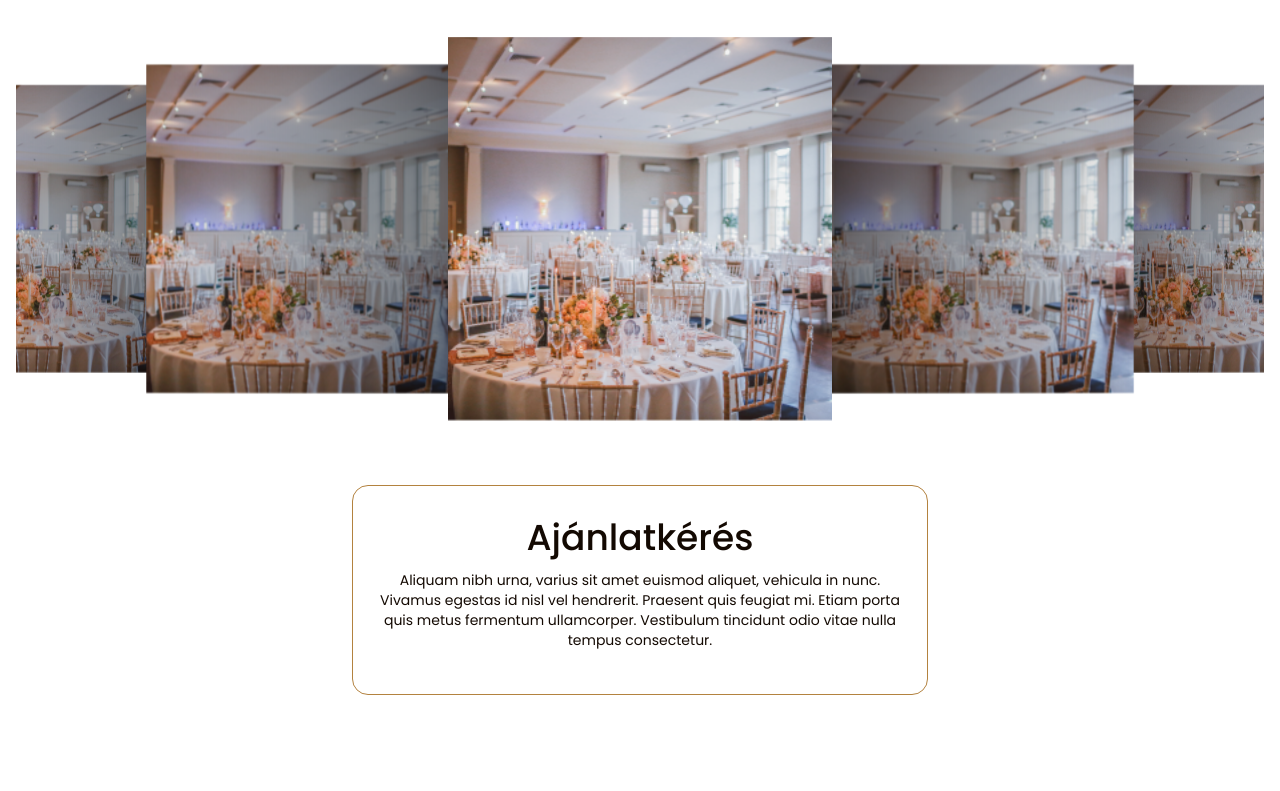
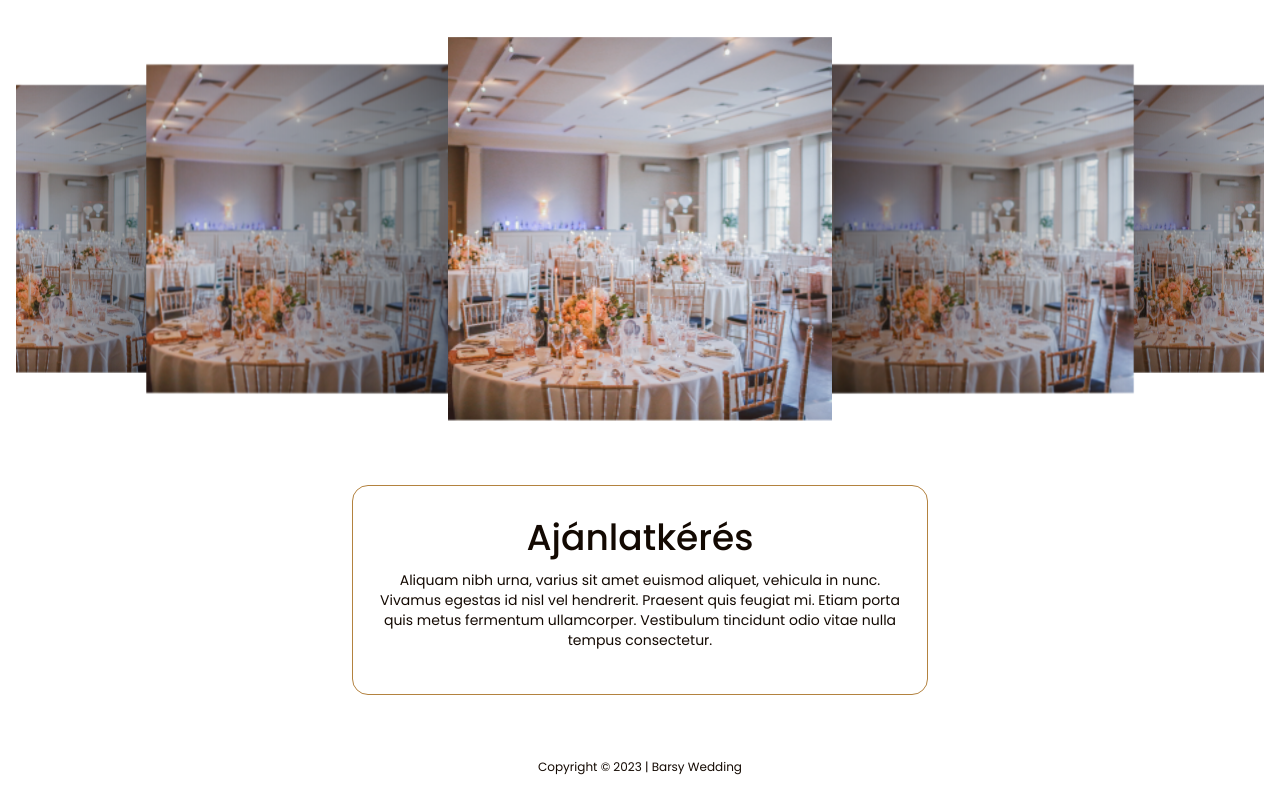
Before and after one commit to BencePasztor/barsywedding, a Next.js app: page / in a window 1280 px wide. Shown: the part 1545-2336 px from the top of the page. Built offline with nearby package versions, Linux system fonts and the light colour scheme.

Commit message:
fix: change footer text color to make it visible

```diff
--- a/components/layout/Footer.tsx
+++ b/components/layout/Footer.tsx
@@ -2,7 +2,7 @@ import { getCopyrightYear } from "@/utils/date-utils"
 
 const Footer = () => {
   return (
-    <footer className="p-4 flex items-center justify-center bg-secondary text-cbg text-xs">
+    <footer className="flex items-center justify-center p-4 text-xs bg-secondary">
       Copyright © {getCopyrightYear()} | Barsy Wedding
     </footer>
   )
```
